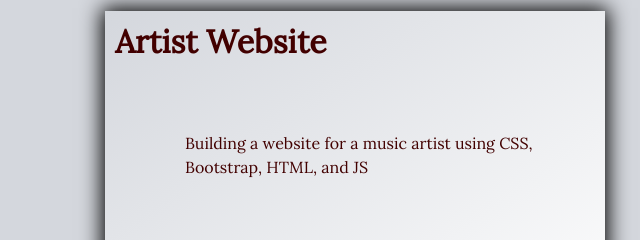
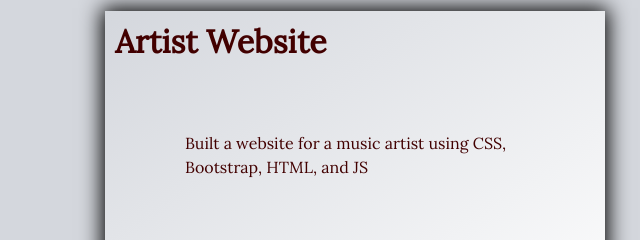
Before and after one commit to arpatini/WebsitePortfolio, a plain HTML site: page index.html in a window 1280 px wide. Shown: the part 2800-3040 px from the top of the page, 285-925 px from the left. Drawn offline with Linux system fonts and the light colour scheme; a web font is replaced by a local one.

Commit message:
update music proj

```diff
--- a/index.html
+++ b/index.html
@@ -102,7 +102,7 @@
         <!-- <a href="https://devpost.com/software/backtesting-suite"> -->
           <div class="proj" id="musProj">
             <h4 class="projTitle">Artist Website</h4>
-            <p class="projdes">Building a website for a music artist using CSS, Bootstrap, HTML,  and JS</p>
+            <p class="projdes">Built a website for a music artist using CSS, Bootstrap, HTML,  and JS</p>
           </div>
         <!-- </a> -->
 
```
